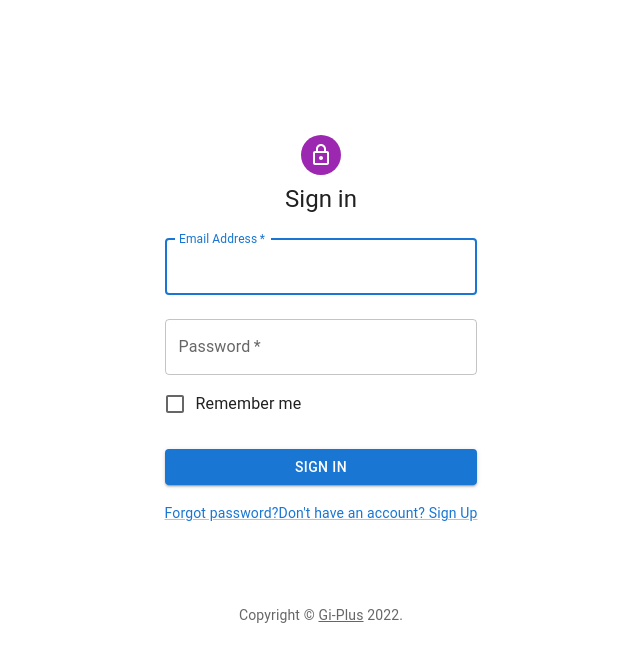
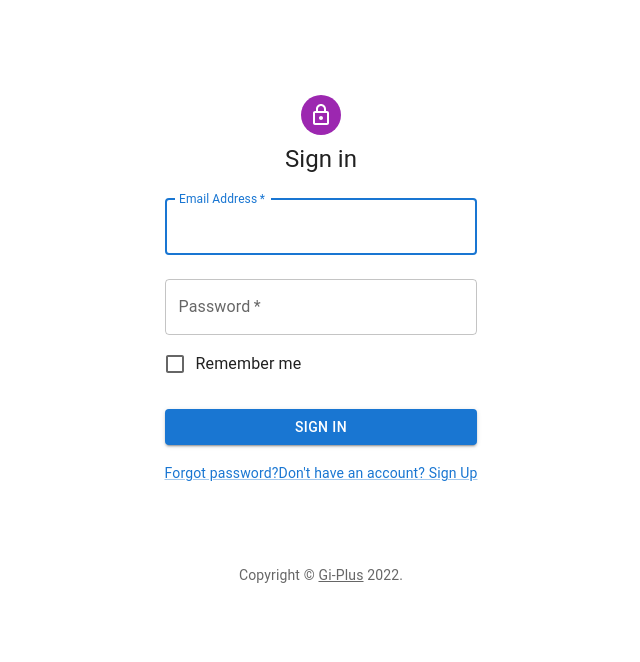
Before and after one commit to joyel124/gi-plus, a React (Create React App) app: page /sign-in in a window 1280 px wide. Shown: the top 662 px of the page, without its empty margins (319-959 px from the left). Built offline with nearby package versions, Linux system fonts and the light colour scheme.

Commit message:
fix: Fixed dialog after login and styles.

```diff
--- a/server/db.json
+++ b/server/db.json
@@ -32,6 +32,13 @@
       "firstname": "sadsad",
       "lastname": "dasdasd",
       "id": 5
+    },
+    {
+      "email": "olivier@mail.pe",
+      "password": "$2a$10$zzSiJuTk8rEgbiiX1jQHWO1sYC7kZ3zIbNorABbwkS8rwYoEWmuoO",
+      "firstname": "ssss",
+      "lastname": "ssss",
+      "id": 6
     }
   ]
 }
--- a/src/index.css
+++ b/src/index.css
@@ -26,8 +26,7 @@ code {
   flex-direction: column;
   justify-content: center;
   align-items: center;
-  min-height: 90vh;
-  padding: 1rem 0.5rem;
+  min-height: 80vh;
 }
 
 section {
--- a/src/pages/Login/index.js
+++ b/src/pages/Login/index.js
@@ -81,7 +81,6 @@ export default function SignIn() {
       //setAuth({ email, password, accessToken });
       setEmail("");
       setPwd("");
-      history("/home");
       setSuccess(true);
     } catch (err) {
       console.log(err);
```
